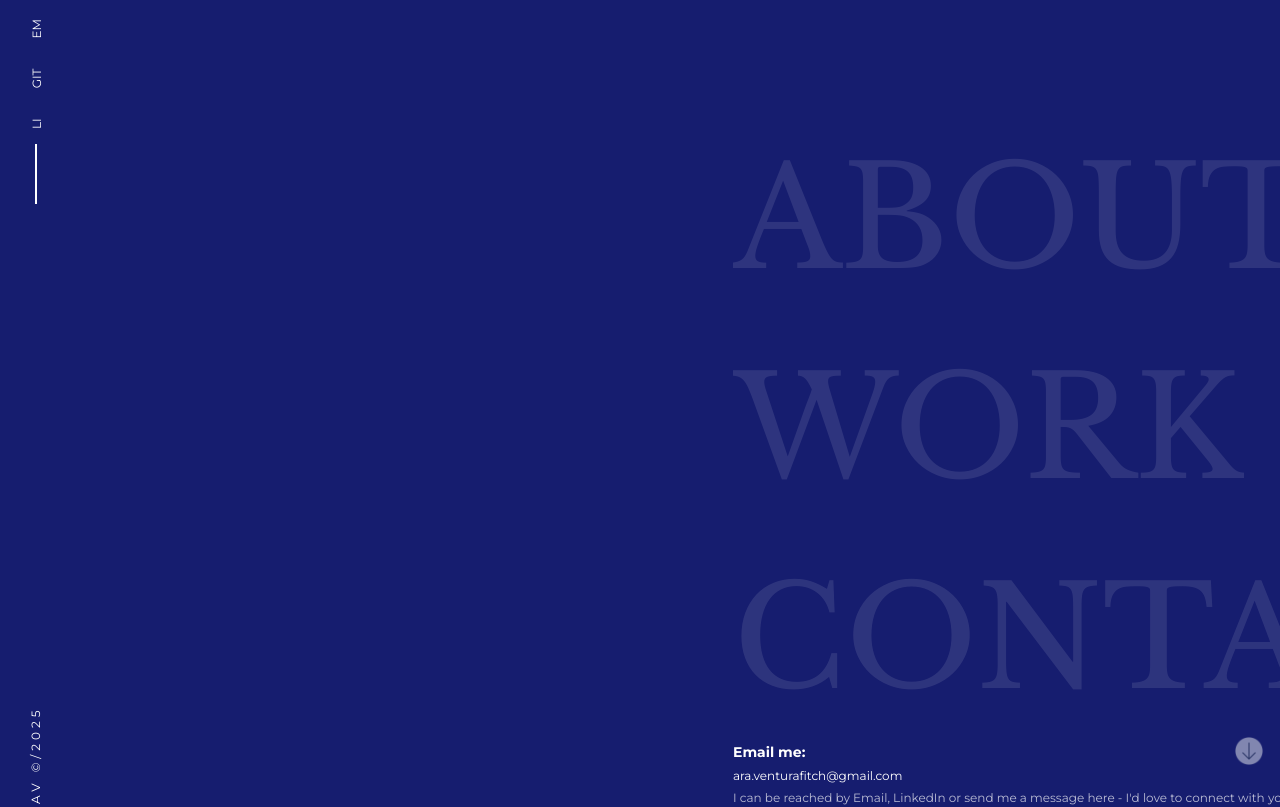
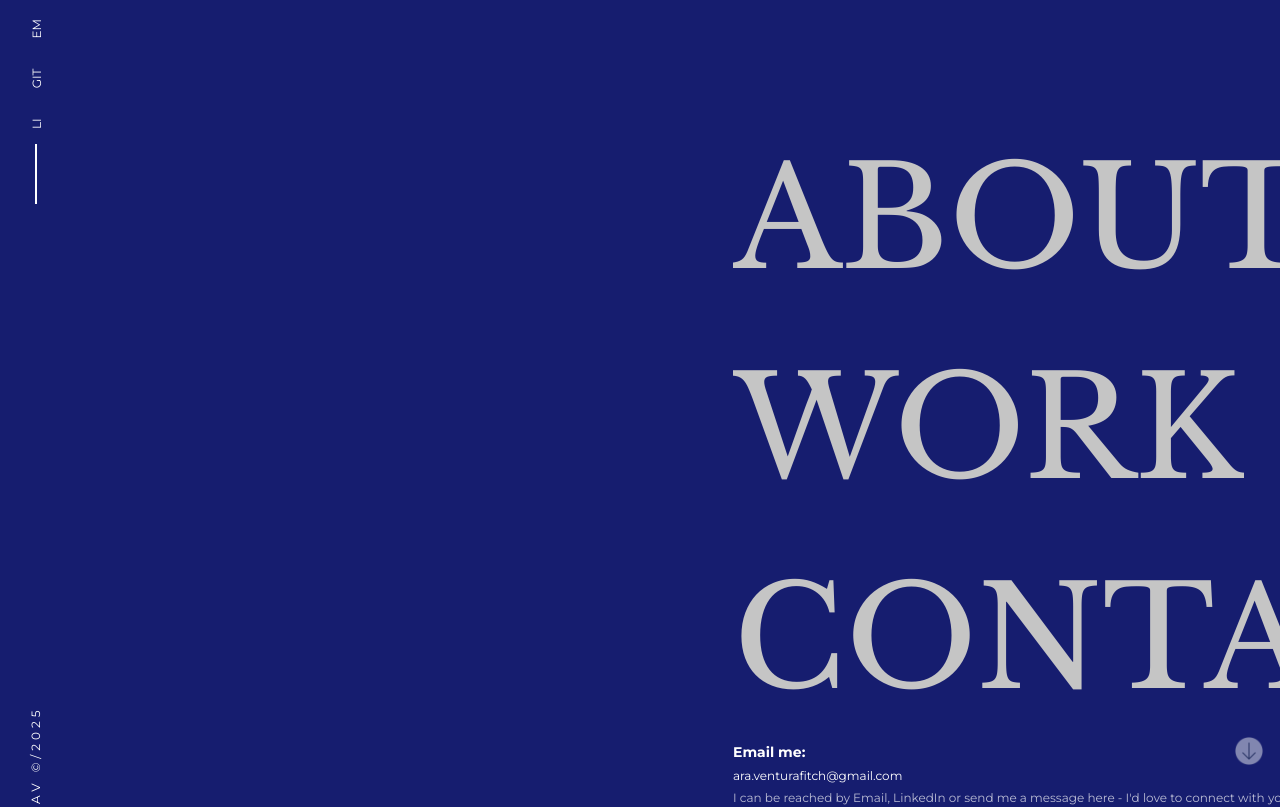
Before and after one commit to Araventura/portfolio-ara-ventura, a React (Vite) app: page / in a window 1280 px wide. Shown: the top 807 px of the page. Built offline with nearby package versions, Linux system fonts and the light colour scheme.

Commit message:
change background color, remove opacity and add a color to text to prevent overlap with animation

```diff
--- a/src/pages/Home/Home.jsx
+++ b/src/pages/Home/Home.jsx
@@ -53,7 +53,7 @@ function Home() {
         </Link>
       </div>
       <div className="home__bottom">
-        <Link to={"/about"} className="home__bottom-text">
+        <Link to={"/about"} className="home__bottom-title">
           ABOUT
         </Link>
         <div className={`home__bottom-about ${scroll <= 130 ? "hidden" : ""}`}>
@@ -68,7 +68,7 @@ function Home() {
             More about me →
           </Link>
         </div>
-        <Link to={"/work"} className="home__bottom-text">
+        <Link to={"/work"} className="home__bottom-title">
           WORK
         </Link>
         <div
@@ -82,7 +82,7 @@ function Home() {
             More Projects →
           </Link>
         </div>
-        <Link to={"/contact"} className="home__bottom-text">
+        <Link to={"/contact"} className="home__bottom-title">
           CONTACT
         </Link>
         <Form />
--- a/src/pages/Home/Home.scss
+++ b/src/pages/Home/Home.scss
@@ -90,13 +90,15 @@
     justify-content: space-between;
     padding-top: 32px;
 
-    &-text {
+    &-title {
       font-size: 55px;
       font-family: "Libre";
       transition: 0.5s;
-      opacity: 0.1;
       width: fit-content;
       overflow: hidden;
+      background-color: $primary-color-background;
+      color: #c5c5c5;
+      //add background color, change opacity to COLOR
 
       @include tablet {
         font-size: 100px;
@@ -116,7 +118,7 @@
     &-wrapper {
       display: block;
       transition: 1s;
-      animation: showBottomText 1s;
+      animation: showBottomText 1.5s;
       animation-delay: 0s;
       animation-fill-mode: forwards;
       transform: translate(0, 0);
@@ -131,7 +133,7 @@
     &-about {
       display: block;
       transition: 1s;
-      animation: showBottomText 1s;
+      animation: showBottomText 1.5s;
       animation-delay: 0s;
       animation-fill-mode: forwards;
       transform: translate(0, 0);
```
